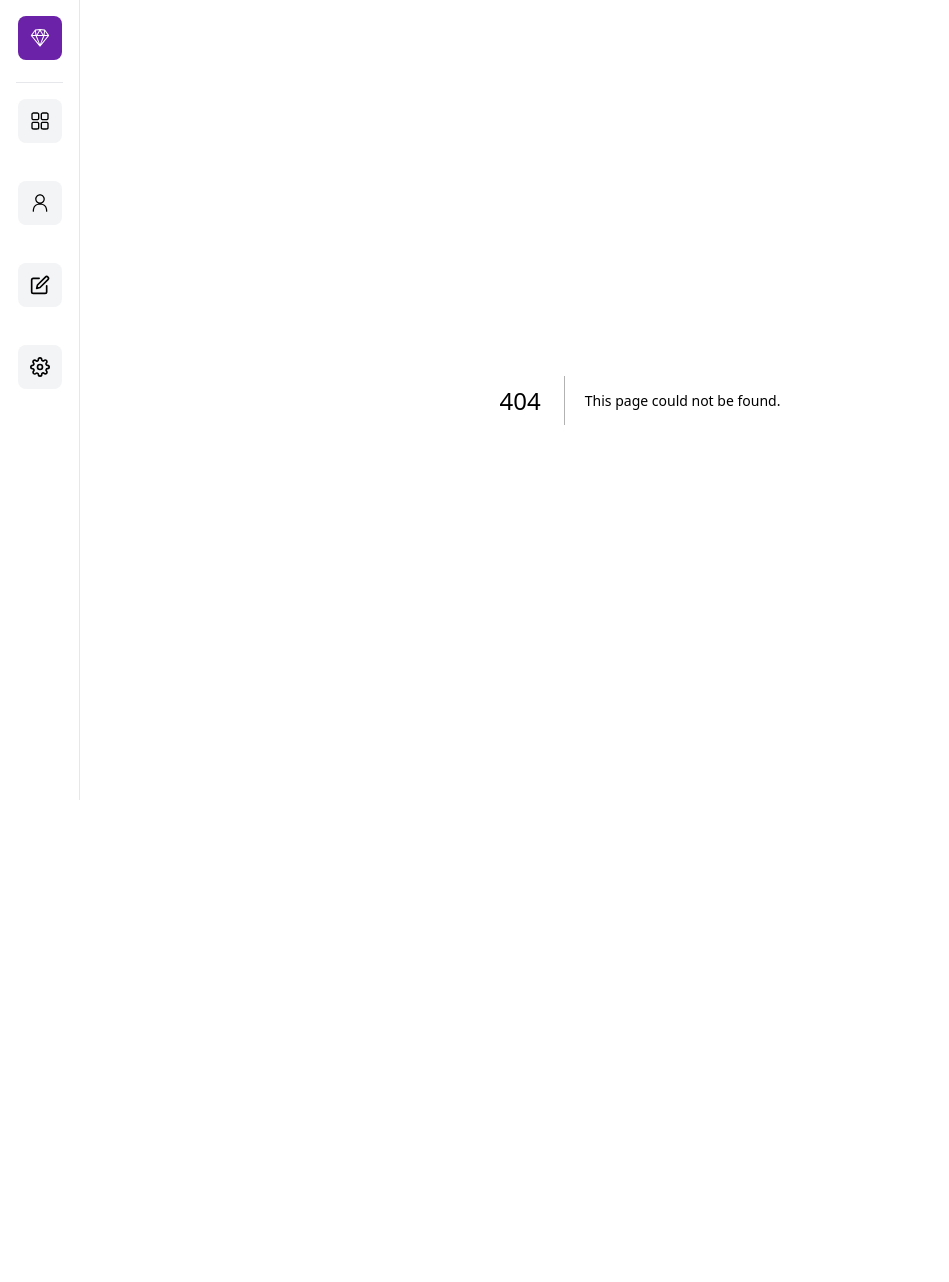
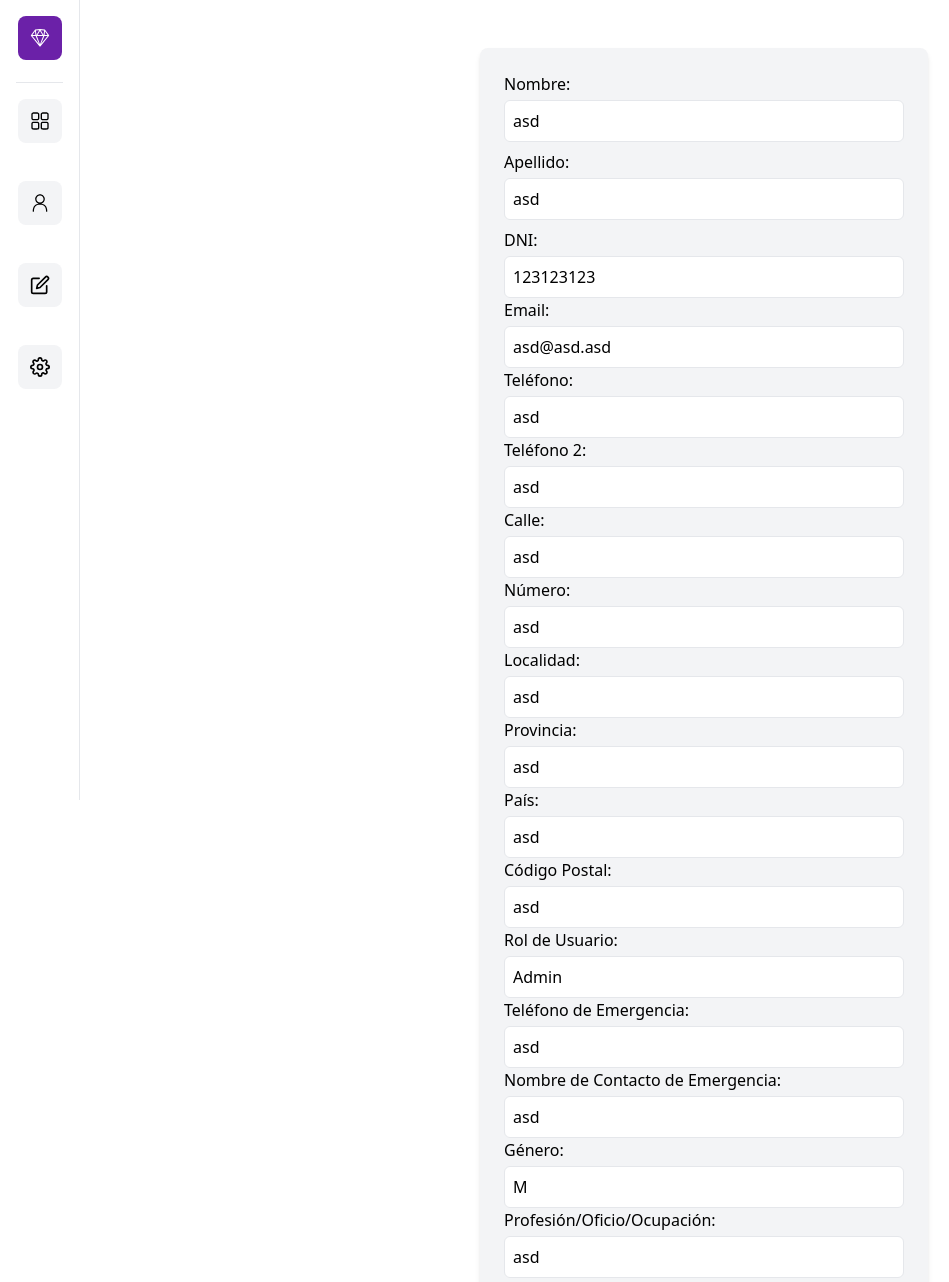
Before and after one commit to pablolospe/kamalaya-front, a Next.js app: page /ingreso in a window 1280 px wide. Before the commit this address had no page. Shown: the top 1282 px of the page, without its empty margins (0-949 px from the left). Before the commit the page ends 800 px from the top, so only its background shows below. Built offline with nearby package versions, Linux system fonts and the light colour scheme.

Commit message:
Formulario Post

```diff
--- /dev/null
+++ b/app/ingreso/page.jsx
@@ -0,0 +1,12 @@
+import Formulario from '@/components/Formulario'
+import React from 'react'
+
+function Ingreso() {
+  return (
+    <div className='ml-32 mt-12'>
+      <Formulario />
+    </div>
+  )
+}
+
+export default Ingreso
--- a/app/layout.js
+++ b/app/layout.js
@@ -13,7 +13,7 @@ export const metadata = {
 export default function RootLayout({ children }) {
   return (
     <html lang="en">
-        <body className={inter.className}>
+        <body className="{inter.className}">
           <Sidebar />
           {children}
         </body>
--- a/app/page.js
+++ b/app/page.js
@@ -4,10 +4,10 @@ import Sidebar from '@/components/Sidebar'
 
 export default function Home() {
   return (
-    <main className="bg-gray-100 min-h-screen ">
-     <Sidebar>
+    <main className="m-80">
+     {/* <Sidebar>
       <Header />
-     </Sidebar>
+     </Sidebar> */}
     </main>
   )
 }
--- a/app/voluntarios/page.jsx
+++ b/app/voluntarios/page.jsx
@@ -13,7 +13,7 @@ async function Voluntarios() {
     <div className='flex flex-col'>
       {usuario?.map(u=>(
       <Link href={`/voluntarios/${u.usuario_id}`}>
-      <div className='text-violet-600 hover:text-violet-950'>{u.usuario_id} {u.nombre} {u.apellido}</div>
+      <div className='text-violet-600 hover:text-violet-800'>{u.usuario_id} {u.nombre} {u.apellido}</div>
       </Link>
       ))}</div>
   )
--- /dev/null
+++ b/components/Formulario.jsx
@@ -0,0 +1,343 @@
+'use client';
+
+import { useState } from 'react';
+import { useRouter } from 'next/navigation';
+
+const Formulario = () => {
+  const router = useRouter();
+  const [formData, setFormData] = useState({
+    nombre: 'asd',
+    apellido: 'asd',
+    dni: '123123123',
+    email: 'asd@asd.asd',
+    telefono: 'asd',
+    telefono2: 'asd',
+    calle: 'asd',
+    numero: 'asd',
+    localidad: 'asd',
+    provincia: 'asd',
+    hashPassword: null,
+    pais: 'asd',
+    codigoPostal: 'asd',
+    rol_usuario: 'Admin',
+    telefonoEmergencia: 'asd',
+    nombreContactoEmergencia: 'asd',
+    genero: 'M',
+    profesion_oficio_ocupacion: 'asd',
+    hobbies_habilidades: 'asd',
+    fechaDeNacimiento: '1970-01-02',
+    fechaAlta: '1970-01-02',
+    fechaBaja: '1970-01-02',
+    tieneAuto: false,
+    experienciaCP: false,
+  });
+
+  const handleSubmit = async (e) => {
+    e.preventDefault();
+    try {
+        const response = await fetch('http://localhost:8000/usuarios', {
+            //   const response = await fetch('https://kamalaya.onrender.com/usuarios', {
+                method: 'POST',
+                headers: {
+                    'Content-Type': 'application/json',
+                },
+                body: JSON.stringify(formData),
+            });
+
+            if (response.ok) {
+          router.push('/voluntarios')
+        alert("Formulario enviado exitosamente")
+        console.log('Datos enviados exitosamente');
+        // Puedes redirigir o mostrar un mensaje de éxito aquí
+      } else {
+        console.error('Error al enviar los datos');
+      }
+    } catch (error) {
+      console.error('Error:', error);
+    }
+};
+
+const handleChange = (e) => {
+    const { name, value, type, checked } = e.target;
+    const newValue = type === 'checkbox' ? checked : value;
+
+    setFormData((prevData) => ({
+      ...prevData,
+      [name]: newValue,
+    }));
+};
+
+console.log(formData);
+  //   quiero que me agregues estilo con tailwind SOLO en esta porcion de codigo, y que sea responsive. Quiero un estilo sobrio.
+  return (
+    <form
+      onSubmit={handleSubmit}
+      className="max-w-md mx-auto p-6 bg-gray-100 rounded-lg shadow-md"
+    >
+      {/* Campo Nombre */}
+      <label className="block mb-2">
+        Nombre:
+        <input
+          type="text"
+          name="nombre"
+          value={formData.nombre}
+          onChange={handleChange}
+          className="w-full mt-1 p-2 border rounded-md focus:ring focus:ring-blue-300"
+        />
+      </label>
+
+      {/* Campo Apellido */}
+      <label className="block mb-2">
+        Apellido:
+        <input
+          type="text"
+          name="apellido"
+          value={formData.apellido}
+          onChange={handleChange}
+          className="w-full mt-1 p-2 border rounded-md focus:ring focus:ring-blue-300"
+        />
+      </label>
+
+      <label>
+        DNI:
+        <input
+          type="number"
+          name="dni"
+          value={formData.dni}
+          onChange={handleChange}
+          className="w-full mt-1 p-2 border rounded-md focus:ring focus:ring-blue-300"
+        />
+      </label>
+
+      <label>
+        Email:
+        <input
+          type="email"
+          name="email"
+          value={formData.email}
+          onChange={handleChange}
+          className="w-full mt-1 p-2 border rounded-md focus:ring focus:ring-blue-300"
+        />
+      </label>
+
+      <label>
+        Teléfono:
+        <input
+          type="tel"
+          name="telefono"
+          value={formData.telefono}
+          onChange={handleChange}
+          className="w-full mt-1 p-2 border rounded-md focus:ring focus:ring-blue-300"
+        />
+      </label>
+
+      <label>
+        Teléfono 2:
+        <input
+          type="tel"
+          name="telefono2"
+          value={formData.telefono2}
+          onChange={handleChange}
+          className="w-full mt-1 p-2 border rounded-md focus:ring focus:ring-blue-300"
+        />
+      </label>
+
+      <label>
+        Calle:
+        <input
+          type="text"
+          name="calle"
+          value={formData.calle}
+          onChange={handleChange}
+          className="w-full mt-1 p-2 border rounded-md focus:ring focus:ring-blue-300"
+        />
+      </label>
+
+      <label>
+        Número:
+        <input
+          type="text"
+          name="numero"
+          value={formData.numero}
+          onChange={handleChange}
+          className="w-full mt-1 p-2 border rounded-md focus:ring focus:ring-blue-300"
+        />
+      </label>
+
+      <label>
+        Localidad:
+        <input
+          type="text"
+          name="localidad"
+          value={formData.localidad}
+          onChange={handleChange}
+          className="w-full mt-1 p-2 border rounded-md focus:ring focus:ring-blue-300"
+        />
+      </label>
+
+      <label>
+        Provincia:
+        <input
+          type="text"
+          name="provincia"
+          value={formData.provincia}
+          onChange={handleChange}
+          className="w-full mt-1 p-2 border rounded-md focus:ring focus:ring-blue-300"
+        />
+      </label>
+
+      <label>
+        País:
+        <input
+          type="text"
+          name="pais"
+          value={formData.pais}
+          onChange={handleChange}
+          className="w-full mt-1 p-2 border rounded-md focus:ring focus:ring-blue-300"
+        />
+      </label>
+
+      <label>
+        Código Postal:
+        <input
+          type="text"
+          name="codigoPostal"
+          value={formData.codigoPostal}
+          onChange={handleChange}
+          className="w-full mt-1 p-2 border rounded-md focus:ring focus:ring-blue-300"
+        />
+      </label>
+
+      <label>
+        Rol de Usuario:
+        <input
+          type="text"
+          name="rol_usuario"
+          value={formData.rol_usuario}
+          onChange={handleChange}
+          className="w-full mt-1 p-2 border rounded-md focus:ring focus:ring-blue-300"
+        />
+      </label>
+
+      <label>
+        Teléfono de Emergencia:
+        <input
+          type="tel"
+          name="telefonoEmergencia"
+          value={formData.telefonoEmergencia}
+          onChange={handleChange}
+          className="w-full mt-1 p-2 border rounded-md focus:ring focus:ring-blue-300"
+        />
+      </label>
+
+      <label>
+        Nombre de Contacto de Emergencia:
+        <input
+          type="text"
+          name="nombreContactoEmergencia"
+          value={formData.nombreContactoEmergencia}
+          onChange={handleChange}
+          className="w-full mt-1 p-2 border rounded-md focus:ring focus:ring-blue-300"
+        />
+      </label>
+
+      <label>
+        Género:
+        <input
+          type="text"
+          name="genero"
+          value={formData.genero}
+          onChange={handleChange}
+          className="w-full mt-1 p-2 border rounded-md focus:ring focus:ring-blue-300"
+        />
+      </label>
+
+      <label>
+        Profesión/Oficio/Ocupación:
+        <input
+          type="text"
+          name="profesion_oficio_ocupacion"
+          value={formData.profesion_oficio_ocupacion}
+          onChange={handleChange}
+          className="w-full mt-1 p-2 border rounded-md focus:ring focus:ring-blue-300"
+        />
+      </label>
+
+      <label>
+        Hobbies/Habilidades:
+        <input
+          type="text"
+          name="hobbies_habilidades"
+          value={formData.hobbies_habilidades}
+          onChange={handleChange}
+          className="w-full mt-1 p-2 border rounded-md focus:ring focus:ring-blue-300"
+        />
+      </label>
+
+      <label>
+        Fecha de Nacimiento:
+        <input
+          type="date"
+          name="fechaDeNacimiento"
+          value={formData.fechaDeNacimiento}
+          onChange={handleChange}
+          className="w-full mt-1 p-2 border rounded-md focus:ring focus:ring-blue-300"
+        />
+      </label>
+
+      <label>
+        Fecha de Alta:
+        <input
+          type="date"
+          name="fechaAlta"
+          value={formData.fechaAlta}
+          onChange={handleChange}
+          className="w-full mt-1 p-2 border rounded-md focus:ring focus:ring-blue-300"
+        />
+      </label>
+
+      <label>
+        Fecha de Baja:
+        <input
+          type="date"
+          name="fechaBaja"
+          value={formData.fechaBaja}
+          onChange={handleChange}
+          className="w-full mt-1 p-2 border rounded-md focus:ring focus:ring-blue-300"
+        />
+      </label>
+
+      <label>
+        Tiene Auto:
+        <input
+          type="checkbox"
+          name="tieneAuto"
+          checked={formData.tieneAuto}
+          onChange={handleChange}
+          className="w-full mt-1 p-2 border rounded-md focus:ring focus:ring-blue-300"
+        />
+      </label>
+
+      <label>
+        Experiencia en Control Parental:
+        <input
+          type="checkbox"
+          name="experienciaCP"
+          checked={formData.experienciaCP}
+          onChange={handleChange}
+          className="w-full mt-1 p-2 border rounded-md focus:ring focus:ring-blue-300"
+        />
+      </label>
+
+      {/* Repite esto para todos los campos restantes */}
+      <button
+        type="submit"
+        className="w-full mt-4 py-2 px-4 bg-blue-500 text-white rounded-md hover:bg-blue-600"
+      >
+        Enviar
+      </button>
+    </form>
+  );
+};
+
+export default Formulario;
--- a/components/Sidebar.jsx
+++ b/components/Sidebar.jsx
@@ -25,7 +25,7 @@ function Sidebar({ children }) {
               <RxPerson size={20} />
             </div>
           </Link>
-          <Link href="/editar">
+          <Link href="/ingreso">
             <div className="bg-gray-100 hover:bg-gray-200 cursor-pointer my-4 p-3 rounded-lg inline-block">
               <FiEdit size={20} />
             </div>
```
Also changed, not shown: app/editar/layout.jsx (deleted).
